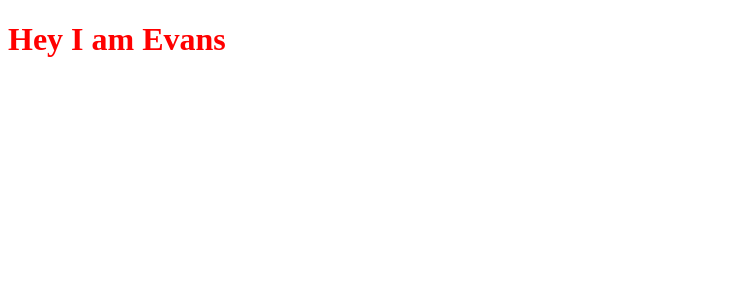
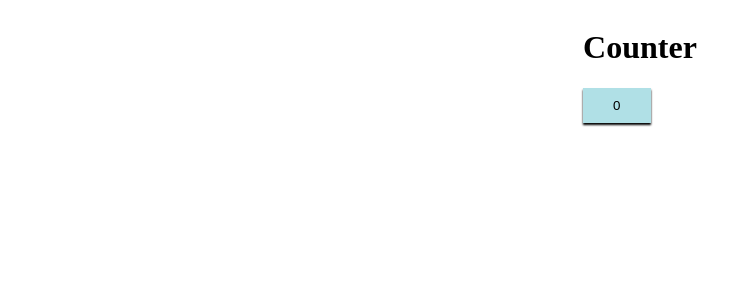
Before and after one commit to EvansMutwiri/vuejs-roadmap, a Vue app: page / in a window 1280 px wide. Shown: the top 300 px of the page, without its empty margins (0-752 px from the left). Built offline with nearby package versions, Linux system fonts and the light colour scheme.

Commit message:
config object

```diff
--- a/src/App.vue
+++ b/src/App.vue
@@ -5,12 +5,7 @@
 <script>
 import MyComponentVue from "./components/MyComponent.vue"
 export default {
-  data () {
-    return {
-
-    }
-  },
-    components: {
+  components: {
       MyComponentVue
     }
 }
--- a/src/components/MyComponent.vue
+++ b/src/components/MyComponent.vue
@@ -1,19 +1,32 @@
 <template>
-  <h1>Hey I am {{ name }}</h1>
+  <h1>Counter</h1>
+
+  <button @click="count++">{{ count }}</button>
 </template>
 
 <script>
 export default {
     data () {
         return {
-            name: 'Evans'
+            count: 0
         }
     }
 }
 </script>
 
 <style>
-    h1 {
-        color: red;
+body {
+    display: flex;
+    justify-content: center;
+    align-items: center;
+    flex-direction: column;
+}
+    button {
+        background: #b0e0e6;
+        padding: 10px 30px;
+        font: 600 18px;
+        border: #b0e0e6;
+        box-shadow: 0 2px 2px 0 black;
+        margin: auto;
     }
 </style>
```
